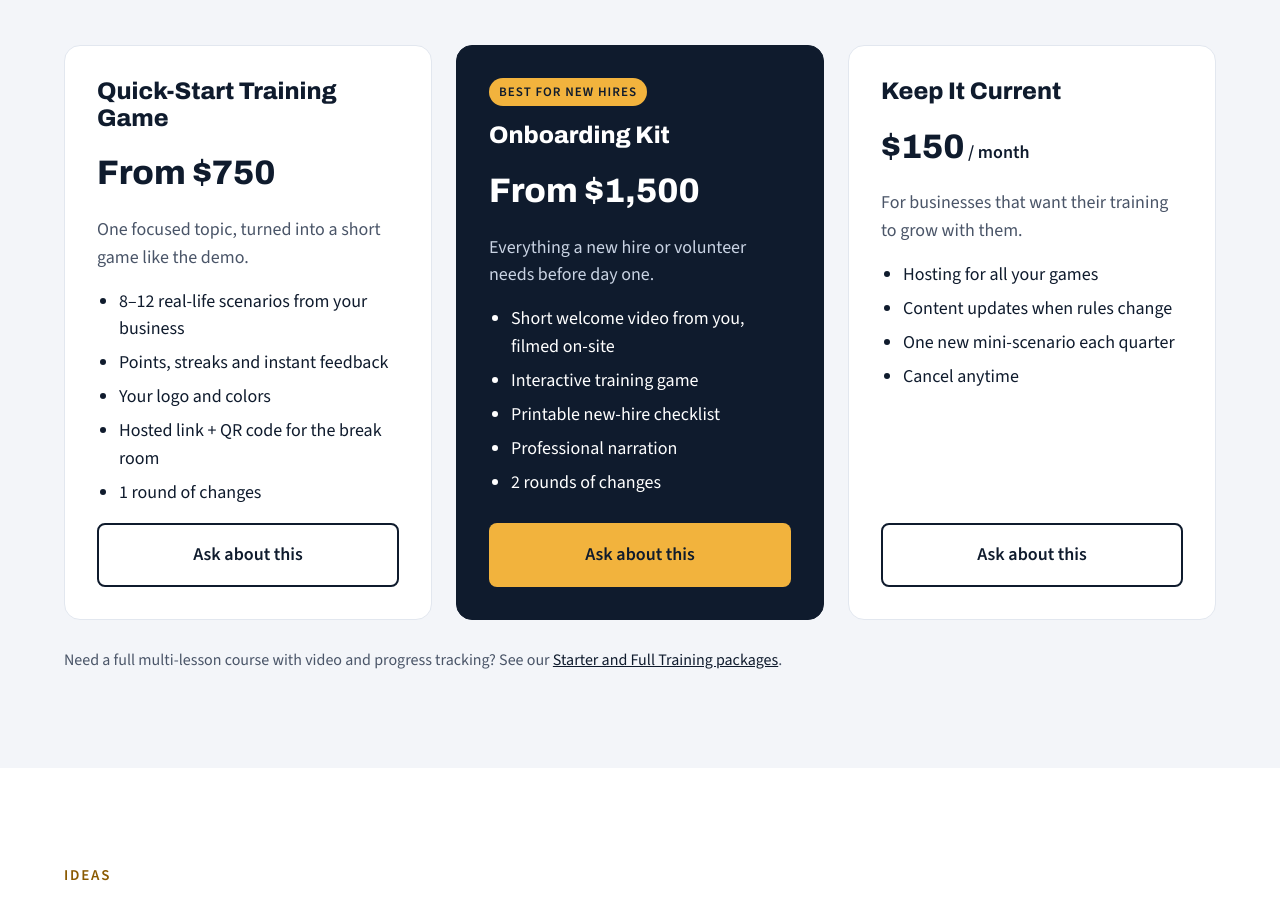
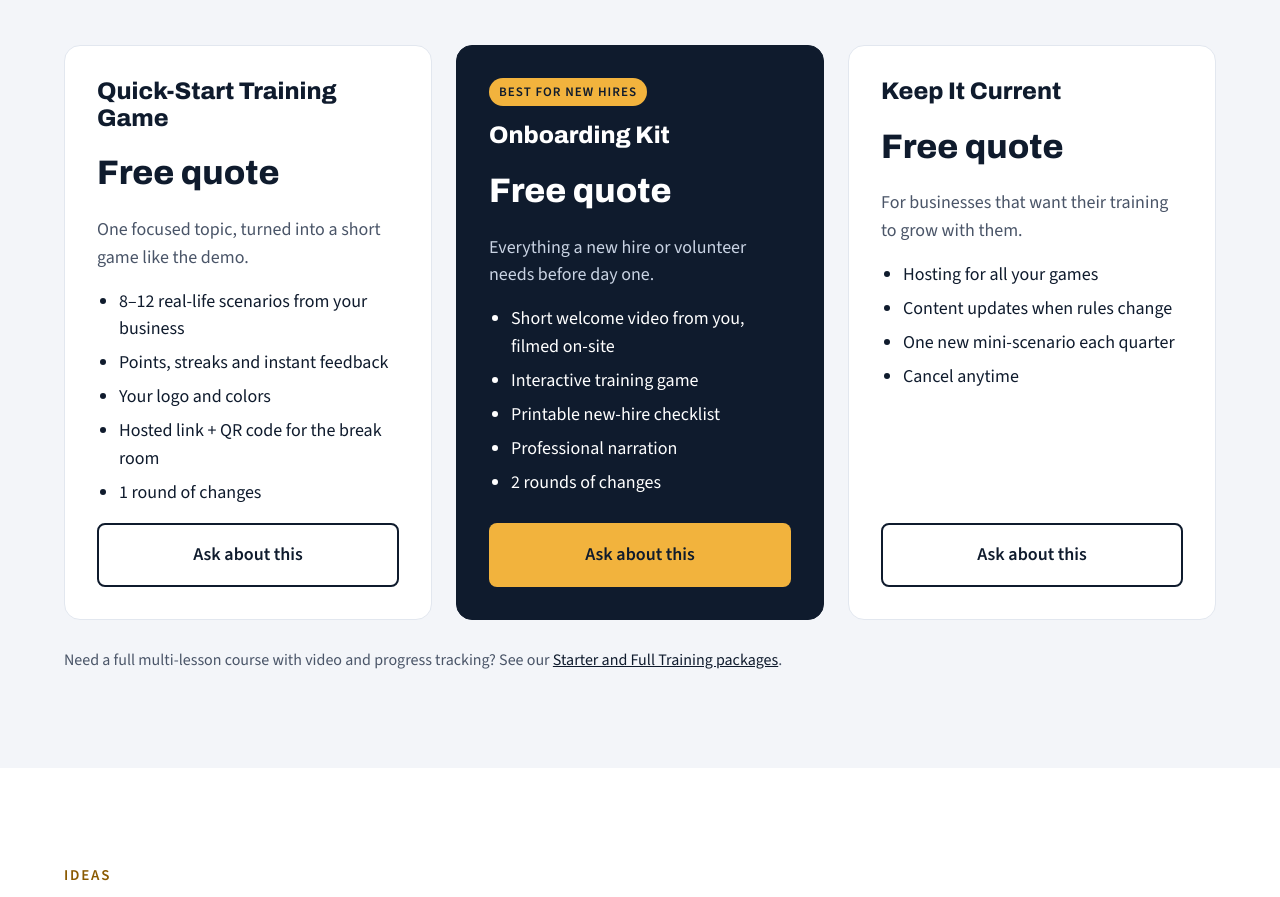
Before and after one commit to andyk751-droid/AkraTechnologies, a plain HTML site: page training/index.html in a window 1280 px wide. Shown: the part 1635-2532 px from the top of the page. Drawn offline with nearby package versions, Linux system fonts and the light colour scheme.

Commit message:
Replace listed prices with Free quote on home and Training Games pages
Co-Authored-By: Claude Opus 5.5 <noreply@anthropic.com>
Claude-Session: https://claude.ai/code/session_019aHKgwF8nuYdwCDag2wHme

```diff
--- a/training/index.html
+++ b/training/index.html
@@ -4,7 +4,7 @@
 <meta charset="utf-8">
 <meta name="viewport" content="width=device-width, initial-scale=1">
 <title>Interactive Training Games for Small Business | Akra Technologies</title>
-<meta name="description" content="Custom training games your staff and volunteers play on their phone. Turn your handbook, safety rules or onboarding into a 5-minute game. From $750. Veteran-owned. We work with businesses anywhere.">
+<meta name="description" content="Custom training games your staff and volunteers play on their phone. Turn your handbook, safety rules or onboarding into a 5-minute game. Reasonable prices. Veteran-owned. We work with businesses anywhere.">
 <link rel="canonical" href="https://www.akratechnologies.com/training/">
 <meta property="og:type" content="website">
 <meta property="og:site_name" content="Akra Technologies">
@@ -287,7 +287,7 @@ footer a{color:var(--muted-on-dark)} footer a:hover{color:#fff}
     <div class="grid3">
       <div class="card pkg">
         <h3>Quick-Start Training Game</h3>
-        <p class="price">From $750</p>
+        <p class="price">Free quote</p>
         <p class="body">One focused topic, turned into a short game like the demo.</p>
         <ul>
           <li>8–12 real-life scenarios from your business</li>
@@ -301,7 +301,7 @@ footer a{color:var(--muted-on-dark)} footer a:hover{color:#fff}
       <div class="card pkg featured">
         <p class="badge">Best for new hires</p>
         <h3>Onboarding Kit</h3>
-        <p class="price">From $1,500</p>
+        <p class="price">Free quote</p>
         <p class="body">Everything a new hire or volunteer needs before day one.</p>
         <ul>
           <li>Short welcome video from you, filmed on-site</li>
@@ -314,7 +314,7 @@ footer a{color:var(--muted-on-dark)} footer a:hover{color:#fff}
       </div>
       <div class="card pkg">
         <h3>Keep It Current</h3>
-        <p class="price">$150<span class="per"> / month</span></p>
+        <p class="price">Free quote</p>
         <p class="body">For businesses that want their training to grow with them.</p>
         <ul>
           <li>Hosting for all your games</li>
```
Also changed, not shown: index.html (+3 -3 lines).
